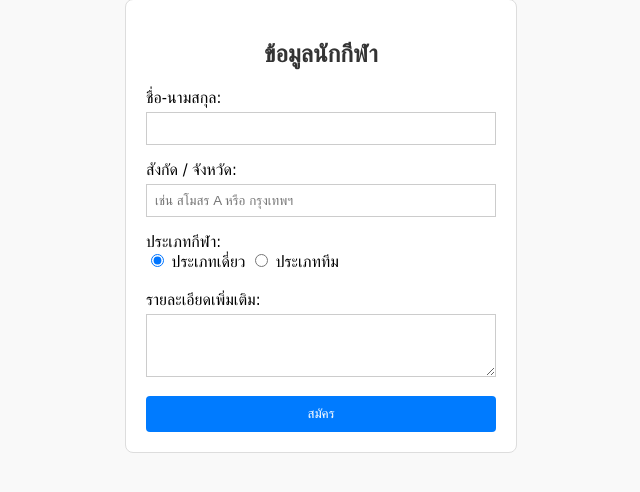
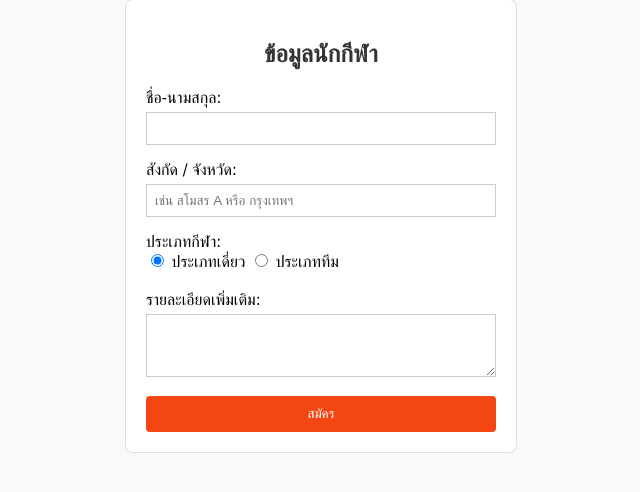
Before and after one commit to 66010914138-max/chatchawan, a PHP site: page /b.php in a window 1280 px wide. Shown: the part 49-541 px from the top of the page, without its empty margins (319-959 px from the left). Run offline with PHP 8.4, Linux system fonts and the light colour scheme.

Commit message:
Update b.php

```diff
--- a/z/b.php
+++ b/z/b.php
@@ -9,8 +9,8 @@
         h2 { text-align: center; color: #333; }
 
         /* แก้ไข class ปุ่มจาก "red" เป็น "btn" เพื่อให้สีแสดงผลตาม CSS ที่ตั้งไว้ */
-        .btn {
-            background-color: #007bff;
+        .btn-info{
+            background-color: #f34612;
             color: white;
             border: none;
             padding: 10px;
@@ -18,7 +18,7 @@
             border-radius: 4px;
             cursor: pointer;
         }
-        .btn:hover { background-color: #0056b3; }
+        .btn:hover { background-color: #af1b08; }
 
         input[type="text"], textarea { width: 100%; padding: 8px; margin: 5px 0 15px 0; border: 1px solid #ccc; box-sizing: border-box; }
     </style>
```
